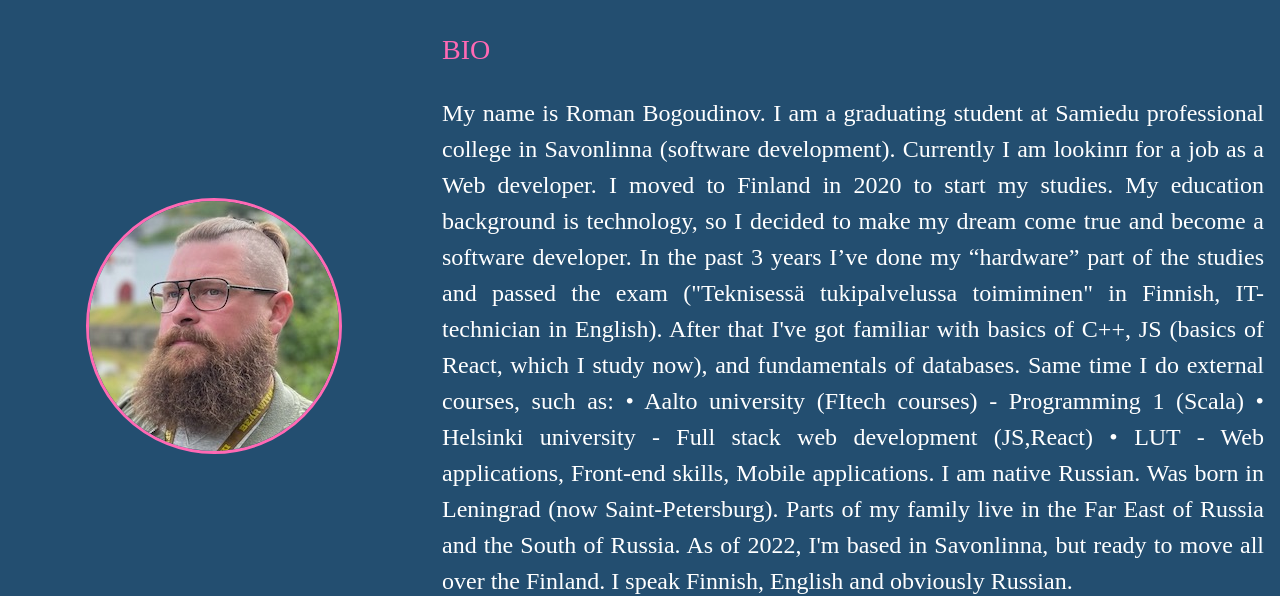
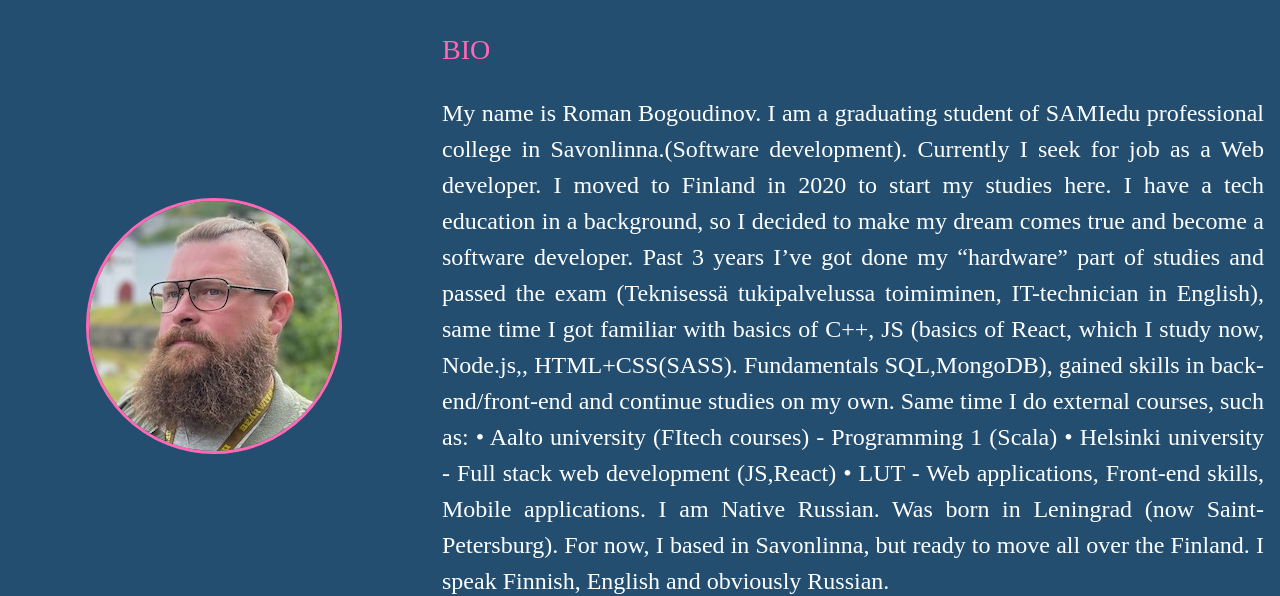
Before and after one commit to dwarfsuomalainen/portfolio, a website: page dist/about.html in a window 1280 px wide. Shown: the part 205-801 px from the top of the page. Drawn offline with Linux system fonts and the light colour scheme; a web font is replaced by a local one.

Commit message:
added files and description

```diff
--- a/dist/about.html
+++ b/dist/about.html
@@ -61,18 +61,15 @@
     <img src="img/portrait.jpeg" alt="Roman Bogoudinov" class="bio-image">
     <div class="bio">
         <h3 class="text-secondary">BIO</h3>
-        <p class="bio-text">My name is Roman Bogoudinov. I am a graduating student at Samiedu professional college in Savonlinna (software development).
-            Currently I am lookinп for a job as a Web developer. I moved to Finland in 2020 to start my studies.
-            My education background is technology, so I decided to make my dream come true and become a software developer.
-            In the past 3 years I’ve done my “hardware” part of the studies and passed the exam
-            ("Teknisessä tukipalvelussa toimiminen" in Finnish, IT-technician in English).
-            After that I've got familiar with basics of C++, JS (basics of React, which I study now), and fundamentals of databases.
-            Same time I do external courses, such as:
-            • Aalto university (FItech courses) - Programming 1 (Scala) • Helsinki university - Full stack web development (JS,React) • LUT - Web applications, Front-end skills, Mobile applications.
-            I am native Russian. Was born in Leningrad (now Saint-Petersburg).
-            Parts of my family live in the Far East of Russia and the South of Russia.
-            As of 2022, I'm based in Savonlinna, but ready to move all over the Finland. I speak Finnish, English and obviously Russian.
-            </p>
+        <p class="bio-text">My name is Roman Bogoudinov. I am a graduating student of SAMIedu professional college in Savonlinna.(Software development).
+            Currently I seek for job as a Web developer. I moved to Finland in 2020 to start my studies  here. I have a tech education in a background, so I decided to make my dream comes true and become a software developer. Past 3 years I’ve got done my “hardware” part of studies and passed the exam
+            (Teknisessä tukipalvelussa toimiminen, IT-technician in English), same time I got familiar with basics of C++, JS (basics of React, which I study now, Node.js,, HTML+CSS(SASS). Fundamentals SQL,MongoDB), gained skills in back-end/front-end and continue studies on my own.
+      Same time I do external courses, such as:
+            • Aalto university (FItech courses) - Programming 1 (Scala)
+            • Helsinki university - Full stack web development (JS,React)
+            • LUT - Web applications, Front-end skills, Mobile applications.
+            I am Native Russian. Was born in Leningrad (now Saint-Petersburg).
+    For now, I based in Savonlinna, but ready to move all over the Finland. I speak Finnish, English and obviously Russian. </p>
        </div>
 
        <div class="job job-1">
```
